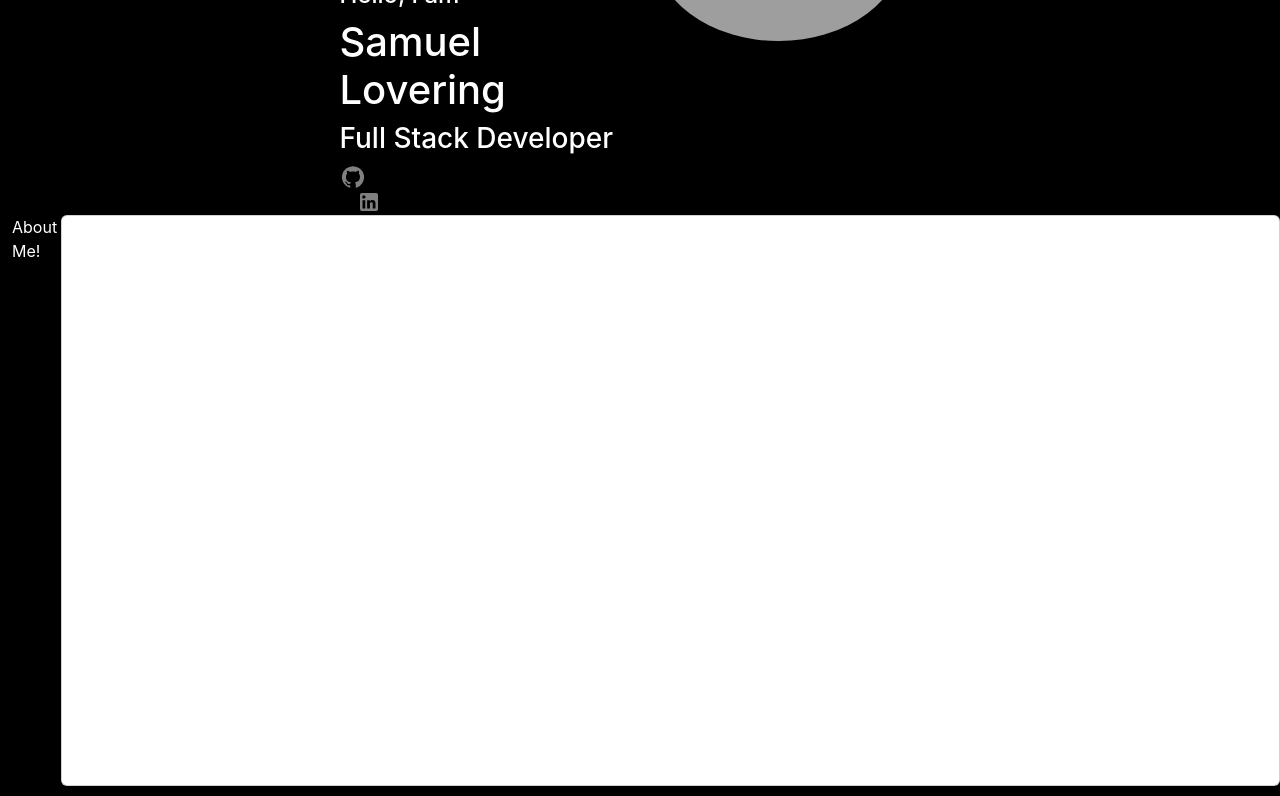
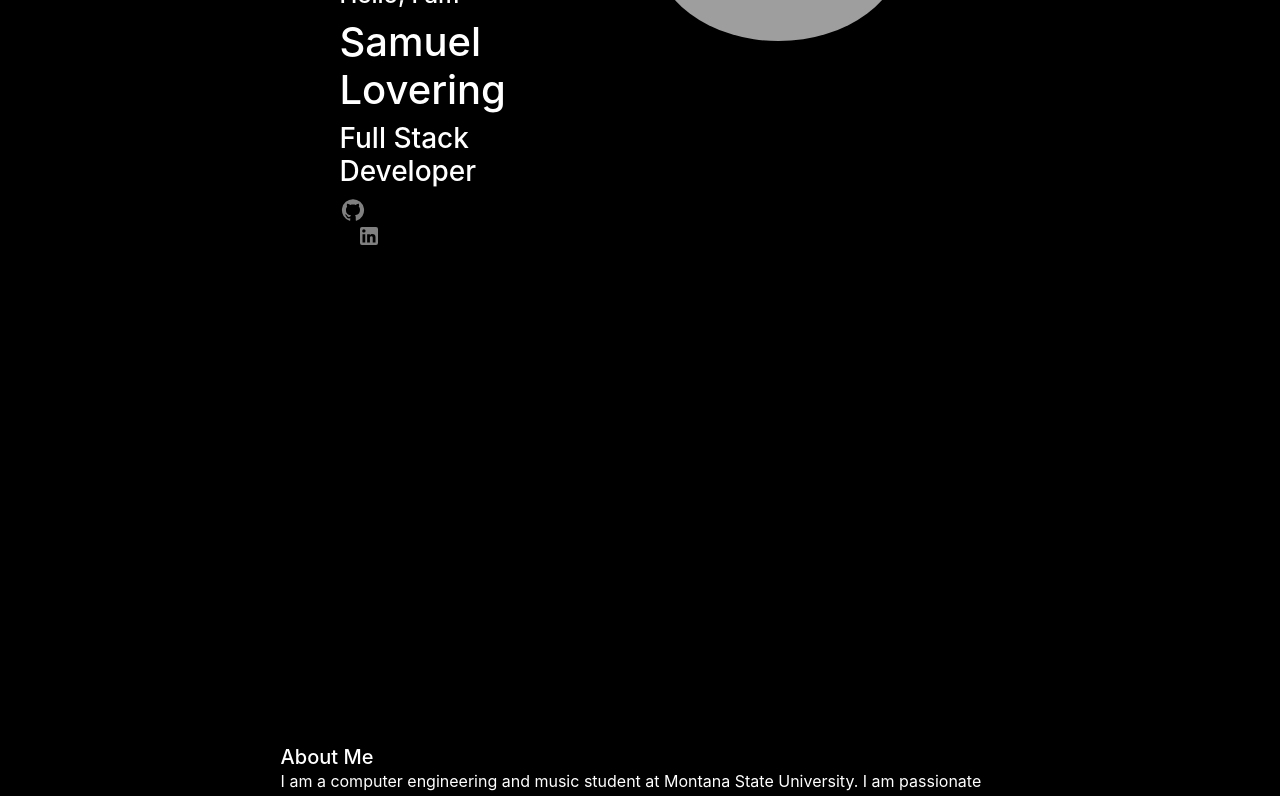
Before and after one commit to samlovering/resume, a React (Create React App) app in the folder resume/: page / in a window 1280 px wide. Shown: the part 220-1016 px from the top of the page. Built offline with nearby package versions, Linux system fonts and the light colour scheme; grey boxes are pictures that could not be loaded.

Commit message:
about section work

```diff
--- a/resume/src/App.css
+++ b/resume/src/App.css
@@ -1,38 +1,3 @@
-.App {
-  text-align: center;
+#home{
+  margin-top: 6vh;
 }
-
-.App-logo {
-  height: 40vmin;
-  pointer-events: none;
-}
-
-@media (prefers-reduced-motion: no-preference) {
-  .App-logo {
-    animation: App-logo-spin infinite 20s linear;
-  }
-}
-
-.App-header {
-  background-color: #282c34;
-  min-height: 100vh;
-  display: flex;
-  flex-direction: column;
-  align-items: center;
-  justify-content: center;
-  font-size: calc(10px + 2vmin);
-  color: white;
-}
-
-.App-link {
-  color: #61dafb;
-}
-
-@keyframes App-logo-spin {
-  from {
-    transform: rotate(0deg);
-  }
-  to {
-    transform: rotate(360deg);
-  }
-}
--- a/resume/src/components/navbar.css
+++ b/resume/src/components/navbar.css
@@ -2,6 +2,9 @@
     background-color: #333;
     width: auto;
     overflow: hidden;
+    position: fixed;
+    top: 0;
+    width: 100%;
     height: var(--navHeight);
 }
 #navbar a{
--- a/resume/src/components/navbar.tsx
+++ b/resume/src/components/navbar.tsx
@@ -16,7 +16,7 @@ export default class NavBar extends React.Component<any, any>{
         <Navbar id="navbar" sticky="top">
             <Nav className="container-fluid">
                 <Nav.Item>
-                    <Navbar.Brand href="#home">SL</Navbar.Brand>
+                    <Navbar.Brand href="#top">SL</Navbar.Brand>
                 </Nav.Item>
             </Nav>
             <Nav className="ml-auto">
--- a/resume/src/components/pages/about.css
+++ b/resume/src/components/pages/about.css
@@ -3,3 +3,15 @@
     background-color: black;
     color:white;
   }
+
+.about-card{
+  width: 100%;
+  height: auto;
+  background-color: transparent;
+}
+
+.card-text{
+  text-align: left;
+  margin-right: 20%;
+  margin-left: 20%;
+}
--- a/resume/src/components/pages/about.tsx
+++ b/resume/src/components/pages/about.tsx
@@ -5,21 +5,22 @@ import "./about.css"
 export default class About extends React.Component<any, any>{
     render(){
         return(
-            <div id="about" className="about">
-            <Container> About Me!
+            <Container id="about" className="about">
             <Row>
-                <Card>
+                <Col>
+                <Card className="about-card">
                     <Card.Body>
                     <Card.Title>About Me</Card.Title>
-                    <Card.Text>
-                        Hi, I'm [Your Name]. I am a passionate web developer with a strong background in front-end development. I love creating beautiful and interactive web applications that provide great user experiences.
+                    <Card.Text className="card-text">
+                      I am a computer engineering and music student at Montana State University.
+                      I am passionate about all things computers. Through school and self learning I have gained knowledge ranging from Kafka clusters to the transistor architechture of memory.
+                      When I am not at my computer, I can be found practicing my saxophone or guitar, snowboarding, or trying new food.
                     </Card.Text>
                     </Card.Body>
                 </Card>
+                </Col>
             </Row>
             </Container>
-
-            </div>
         )
     }
 }
```
